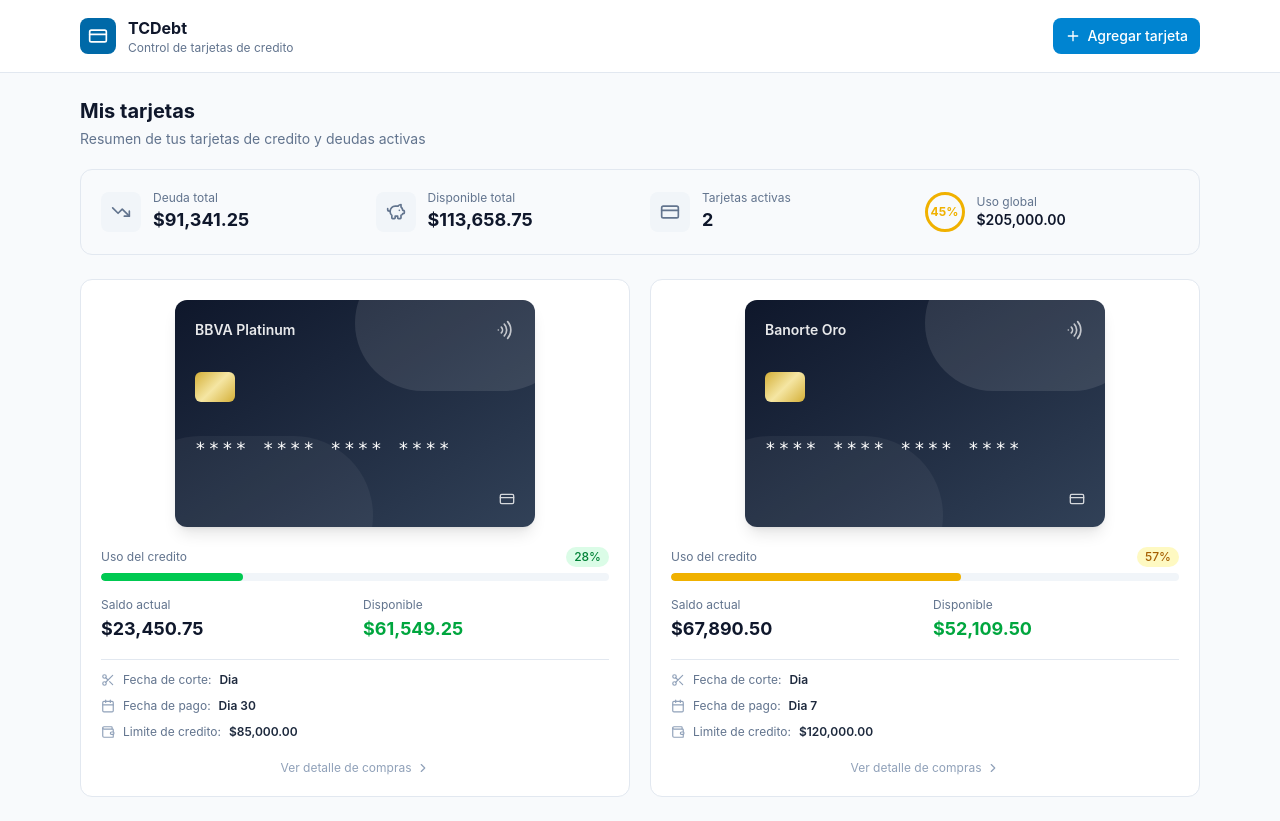
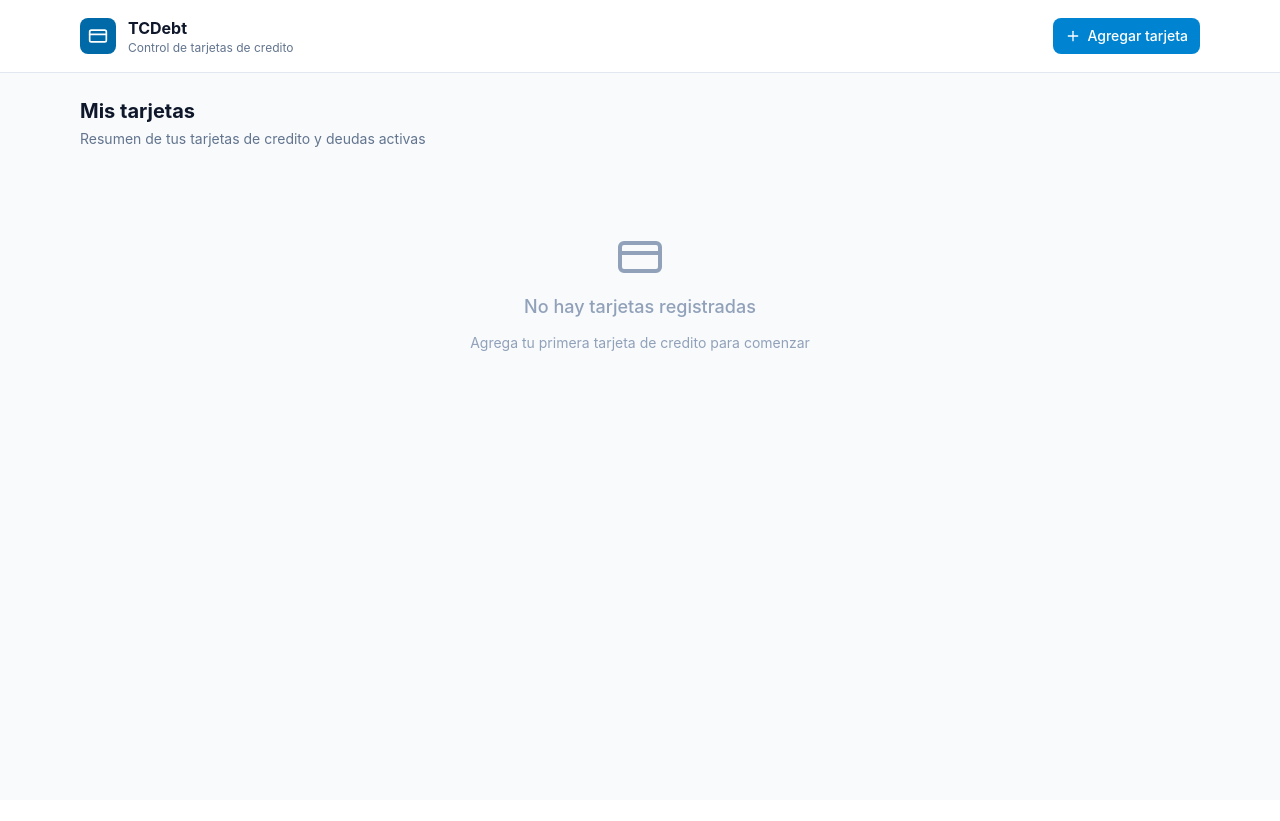
Before and after one commit to SirCodr/PayTrack, a Next.js app: page /debt in a window 1280 px wide. After the commit the page ends 800 px from the top, so only its background shows below. Built offline with nearby package versions, Linux system fonts and the light colour scheme.

Commit message:
refactor: update CreditCard type and adjust related components for consistency

```diff
--- a/app/debt/_components/card-info-panel.tsx
+++ b/app/debt/_components/card-info-panel.tsx
@@ -1,12 +1,12 @@
 'use client'
 
-import type { Card as CardType } from '@/types/card'
 import {
   formatCurrency,
   calculateUsagePercent,
   getUsageColor,
   getNextDate
 } from '@/lib/utils/format'
+import { CreditCard } from '@/types/card'
 import { Calendar, Scissors, Wallet } from 'lucide-react'
 
 const usageBadgeStyles: Record<string, string> = {
@@ -24,7 +24,7 @@
 }
 
 interface CardInfoPanelProps {
-  card: CardType
+  card: CreditCard
 }
 
 export default function CardInfoPanel({ card }: CardInfoPanelProps) {
@@ -74,7 +74,7 @@
           <Scissors size={14} className='text-slate-400' />
           <span className='text-xs text-slate-500'>Fecha de corte:</span>
           <span className='text-xs font-semibold text-slate-800'>
-            Dia {card.cutDate}
+            Dia {card.cutoffDate}
           </span>
         </div>
 
--- a/app/debt/_components/card-item.tsx
+++ b/app/debt/_components/card-item.tsx
@@ -1,13 +1,13 @@
 'use client'
 
-import type { Card as CardType } from '@/types/card'
 import CreditCardVisual from '@/app/debt/_components/credit-card-visual'
 import CardInfoPanel from '@/app/debt/_components/card-info-panel'
 import { useRouter } from 'next/navigation'
 import { ChevronRight } from 'lucide-react'
+import { CreditCard } from '@/types/card'
 
 interface CardItemProps {
-  card: CardType
+  card: CreditCard
 }
 
 export default function CardItem({ card }: CardItemProps) {
--- a/app/debt/_components/card-list.tsx
+++ b/app/debt/_components/card-list.tsx
@@ -1,17 +1,22 @@
 'use client'
 
-import type { Card as CardType, CardSummary } from '@/types/card'
+import type { CardSummary } from '@/types/card'
 import CardItem from '@/app/debt/_components/card-item'
 import DebtsSummary from '@/app/debt/_components/debts-summary'
-import { CreditCard } from 'lucide-react'
+import { CreditCard as CreditCardIcon } from 'lucide-react'
+import { CreditCard } from '@/types/card'
 
 interface CardListProps {
-  cards: CardType[]
+  cards: CreditCard[]
 }
 
-function computeSummary(cards: CardType[]): CardSummary {
+function computeSummary(cards: CreditCard[]): CardSummary {
   const totalLimit = cards.reduce((acc, c) => acc + c.limit, 0)
-  const totalBalance = cards.reduce((acc, c) => acc + c.currentBalance, 0)
+  const totalBalance = cards.reduce(
+    (acc, c) => acc + (c.currentBalance || 0),
+    0
+  )
+
   return {
     totalLimit,
     totalBalance,
@@ -26,7 +31,7 @@
   if (cards.length === 0) {
     return (
       <div className='flex flex-col items-center justify-center py-16 gap-3 text-slate-400'>
-        <CreditCard size={48} />
+        <CreditCardIcon size={48} />
         <p className='text-lg font-medium'>No hay tarjetas registradas</p>
         <p className='text-sm'>
           Agrega tu primera tarjeta de credito para comenzar
--- a/app/debt/page.tsx
+++ b/app/debt/page.tsx
@@ -2,31 +2,45 @@
 
 import CardList from '@/app/debt/_components/card-list'
 import CreditCardForm from '@/components/credit-card-form'
-import { mockCards } from '@/lib/mock-data'
-import { CreditCard } from '@/types/credit-card'
+import { getAllFromStore, saveToStore } from '@/lib/indexeddb'
+import { CreditCard } from '@/types/card'
 import { CreditCard as CreditCardIcon, Plus } from 'lucide-react'
-import { useState } from 'react'
-import { saveToStore } from '@/lib/indexeddb'
+import { useEffect, useState } from 'react'
 
 const initialFormData: CreditCard = {
   id: '',
   name: '',
-  limit: '0',
-  interestRate: '0',
+  limit: 0,
+  interestRate: 0,
   cutoffDate: '0',
-  payDate: '0'
+  payDate: '0',
+  createdAt: '',
+  currentBalance: 0
 }
 
 export default function DebtsPage() {
   const [isModalOpen, setIsModalOpen] = useState(false)
   const [isLoading, setIsLoading] = useState(false)
   const [formData, setFormData] = useState<CreditCard>(initialFormData)
+  const [cards, setCards] = useState<CreditCard[]>([])
+
+  useEffect(() => {
+    const fetchCards = async () => {
+      const storedCards = await getAllFromStore('cards')
+      setCards(storedCards)
+    }
+
+    fetchCards()
+  }, [])
 
   const handleInputChange = (
     e: React.ChangeEvent<HTMLInputElement | HTMLSelectElement>
   ) => {
-    const { name, value } = e.target
-    setFormData((prev) => ({ ...prev, [name]: value }))
+    const { name, value, type } = e.target
+    setFormData((prev) => ({
+      ...prev,
+      [name]: type === 'number' ? Number(value) : value
+    }))
   }
 
   const handleSubmit = async (
@@ -35,27 +49,22 @@
     e.preventDefault()
     setIsLoading(true)
 
-    const newCard = {
+    const newCard: CreditCard = {
       id: crypto.randomUUID(),
       name: formData.name,
       limit: formData.limit,
       interestRate: formData.interestRate,
       cutoffDate: formData.cutoffDate,
       payDate: formData.cutoffDate === '15' ? '30' : '15', // Alterna entre 15 y 30
-      createdAt: new Date().toISOString()
+      createdAt: new Date().toISOString(),
+      currentBalance: 0
     }
 
     try {
       await saveToStore('cards', newCard)
       console.log('Card saved to IndexedDB:', newCard)
-      setFormData({
-        id: '',
-        name: '',
-        limit: '0',
-        interestRate: '0',
-        cutoffDate: '0',
-        payDate: '0'
-      })
+      setCards((prev) => [...prev, newCard])
+      setFormData(initialFormData)
       setIsModalOpen(false)
     } catch (error) {
       console.error('Error saving card:', error)
@@ -103,7 +112,7 @@
           </p>
         </div>
 
-        <CardList cards={mockCards} />
+        <CardList cards={cards} />
       </main>
 
       {/* Modal */}
--- a/components/credit-card-form.tsx
+++ b/components/credit-card-form.tsx
@@ -42,7 +42,7 @@
           Límite de crédito
         </label>
         <input
-          type='text'
+          type='number'
           id='creditLimit'
           name='limit'
           value={formData.limit}
```
Also changed, not shown: types/card.ts (+8 -7 lines), types/credit-card.ts (deleted, +0 -8 lines).
